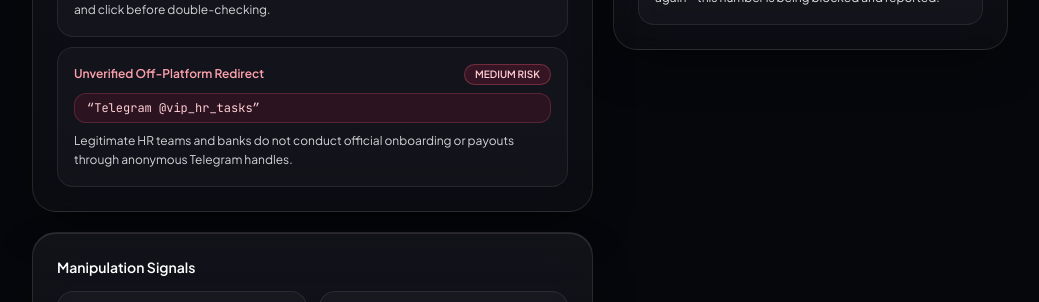
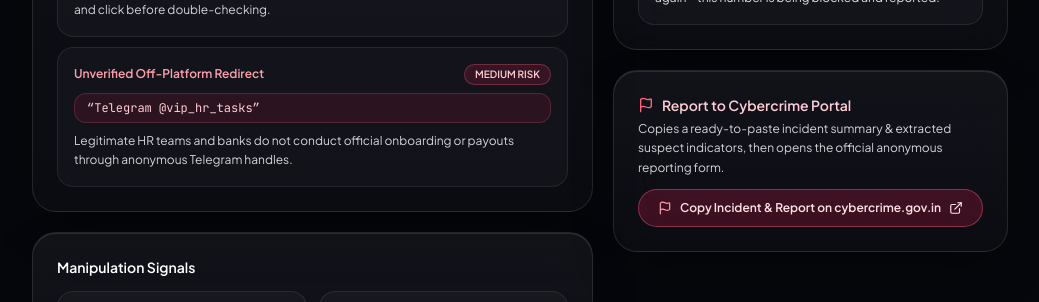
Before and after one commit to techyuser/scamshield-ai, a Next.js app: page / in a window 1280 px wide. Shown: the part 1555-1857 px from the top of the page, without its empty margins (120-1159 px from the left). Built offline with nearby package versions, Linux system fonts and the light colour scheme; no server answers.

Commit message:
feat: add 1-click Cybercrime Portal anonymous report action after scam scan

```diff
--- a/src/app/page.tsx
+++ b/src/app/page.tsx
@@ -105,6 +105,28 @@ export default function ScamShieldHome() {
     URL.revokeObjectURL(url);
     showToast("Downloaded scamshield-report.json");
   }, [scanner.result, showToast]);
+
+  const handleReportCybercrime = useCallback(async () => {
+    const { scamCategory, riskScore, headline, plainEnglishSummary, indicators } = scanner.result;
+    const details = [
+      `ScamShield AI Incident Summary`,
+      `Category: ${scamCategory} (Risk Score: ${riskScore}/100)`,
+      `Headline: ${headline}`,
+      `Summary: ${plainEnglishSummary}`,
+      indicators.urls.length ? `Suspicious URLs: ${indicators.urls.join(", ")}` : null,
+      indicators.domains.length ? `Domains: ${indicators.domains.join(", ")}` : null,
+      indicators.phoneNumbers.length ? `Phone Numbers: ${indicators.phoneNumbers.join(", ")}` : null,
+      indicators.moneyMentions.length ? `Amounts Mentioned: ${indicators.moneyMentions.join(", ")}` : null,
+    ]
+      .filter(Boolean)
+      .join("\n");
+
+    const ok = await copyTextSafely(details);
+    if (ok) {
+      showToast("Incident summary copied — paste into cybercrime.gov.in form!");
+    }
+    window.open("https://cybercrime.gov.in/crimereportanonymously", "_blank", "noopener,noreferrer");
+  }, [copyTextSafely, scanner.result, showToast]);
 
   const paletteActions: PaletteAction[] = useMemo(
     () => [
@@ -267,6 +289,7 @@ export default function ScamShieldHome() {
             onCopyReply={() => void handleCopyReply()}
             onCopyFamilyAlert={() => void handleCopyFamilyAlert()}
             onDownloadReport={handleDownloadReport}
+            onReportCybercrime={() => void handleReportCybercrime()}
           />
         </section>
 
--- a/src/components/ActionPlanPanel.tsx
+++ b/src/components/ActionPlanPanel.tsx
@@ -1,7 +1,7 @@
 "use client";
 
 import { memo } from "react";
-import { Ban, Check, Copy, Download, Share2, ShieldCheck } from "lucide-react";
+import { Ban, Check, Copy, Download, ExternalLink, Flag, Share2, ShieldCheck } from "lucide-react";
 import type { AnalyzeResult } from "@/types/scamshield";
 
 interface ActionPlanPanelProps {
@@ -11,6 +11,7 @@ interface ActionPlanPanelProps {
   onCopyReply: () => void;
   onCopyFamilyAlert: () => void;
   onDownloadReport: () => void;
+  onReportCybercrime: () => void;
 }
 
 /**
@@ -23,6 +24,7 @@ export const ActionPlanPanel = memo(function ActionPlanPanel({
   onCopyReply,
   onCopyFamilyAlert,
   onDownloadReport,
+  onReportCybercrime,
 }: ActionPlanPanelProps) {
   return (
     <div className="lg:col-span-5 space-y-5">
@@ -109,6 +111,32 @@ export const ActionPlanPanel = memo(function ActionPlanPanel({
           {result.safeReplyDraft}
         </p>
       </div>
+
+      {result.verdict !== "LOOKS_SAFE" && (
+        <div className="vibe-card p-5 lg:p-6 space-y-3 border-rose-400/25">
+          <div className="flex items-start justify-between gap-3">
+            <div className="space-y-1">
+              <h3 className="text-sm font-semibold text-rose-200 flex items-center gap-2">
+                <Flag className="w-4 h-4 text-rose-400" aria-hidden="true" />
+                Report to Cybercrime Portal
+              </h3>
+              <p className="text-xs text-zinc-300 leading-relaxed">
+                Copies a ready-to-paste incident summary &amp; extracted suspect indicators, then
+                opens the official anonymous reporting form.
+              </p>
+            </div>
+          </div>
+          <button
+            type="button"
+            onClick={onReportCybercrime}
+            className="w-full py-2.5 px-4 rounded-full bg-rose-500/20 hover:bg-rose-500/30 border border-rose-400/40 text-xs font-semibold text-rose-100 inline-flex items-center justify-center gap-2 transition-all"
+          >
+            <Flag className="w-3.5 h-3.5 text-rose-300" aria-hidden="true" />
+            Copy Incident &amp; Report on cybercrime.gov.in
+            <ExternalLink className="w-3.5 h-3.5" aria-hidden="true" />
+          </button>
+        </div>
+      )}
     </div>
   );
 });
```
